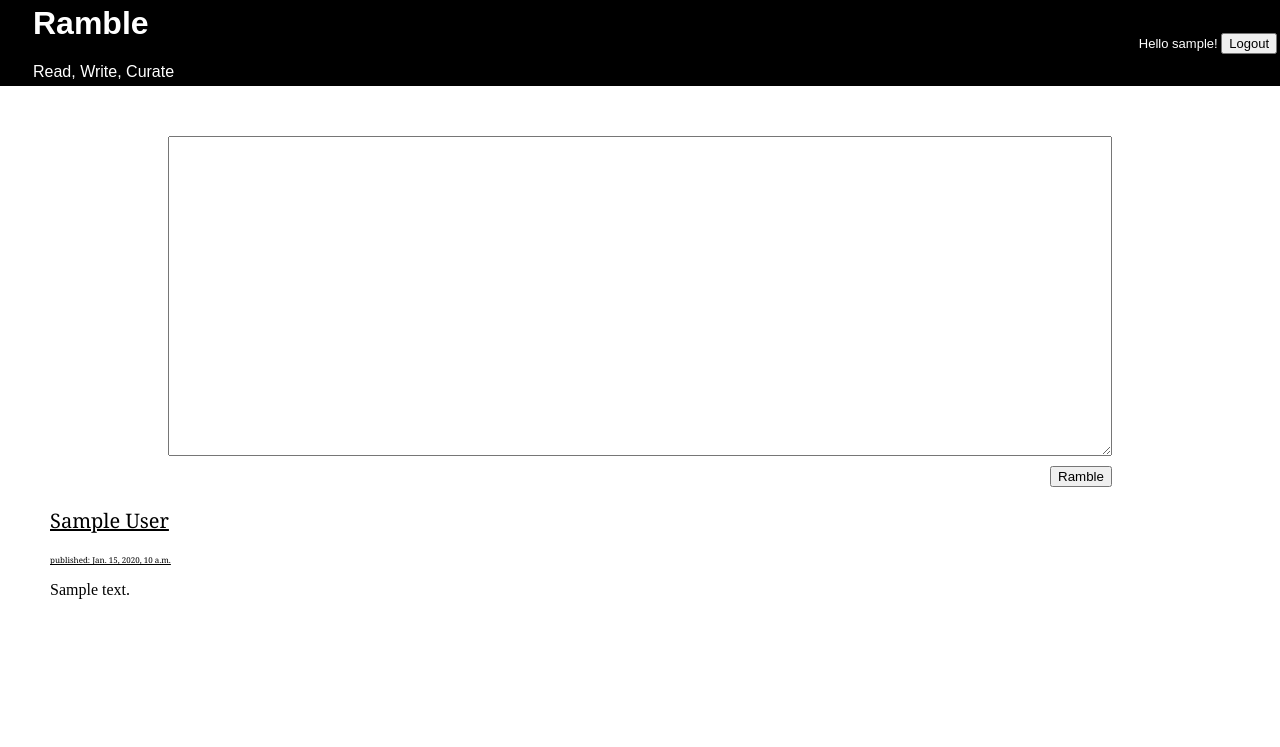
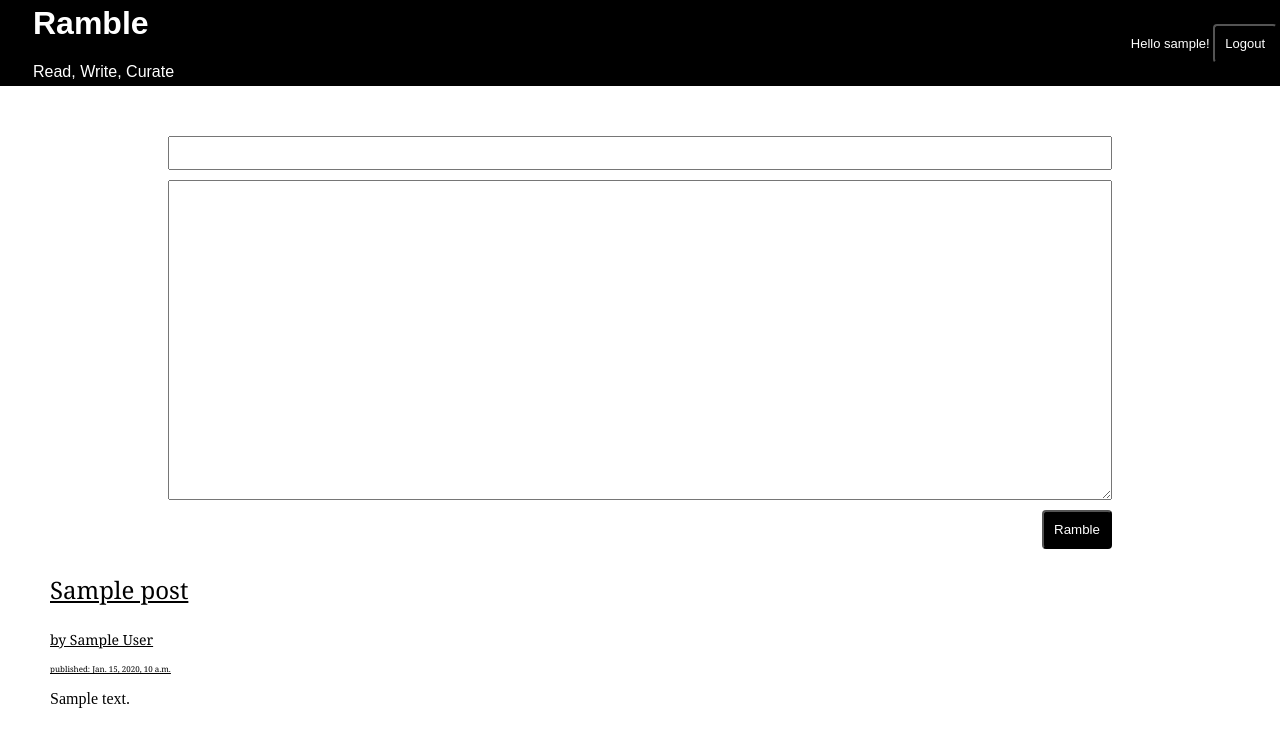
Before and after one commit to shwetharmaiya/responsiberamble, a Django app: page / in a window 1280 px wide. Shown: the top 747 px of the page. Run offline with Django 3.2, Linux system fonts and the light colour scheme; a user stored in the database is signed in; tables that the repository leaves empty hold one stand-in row (values such as "Sample post"); some libraries are stand-ins or nearby versions.

Commit message:
Added Post Title and Ajax submission

```diff
--- a/ramble/rambleapp/models.py
+++ b/ramble/rambleapp/models.py
@@ -9,6 +9,7 @@ from datetime import datetime
 class Post(models.Model):
   user_id = models.ForeignKey(Auth_User, on_delete=models.CASCADE)
   post_timestamp = models.DateTimeField(default=datetime.now)
+  post_title = models.CharField(max_length=100)
   post_text = models.CharField(max_length=10000)
 
 
--- a/ramble/rambleapp/static/css/style.css
+++ b/ramble/rambleapp/static/css/style.css
@@ -10,6 +10,10 @@
 
 .header a { text-decoration: none; color:white; }
 
+.post-title {
+    font-size: 24px;
+    font-family: Georgia;
+}
 .post-text {
     font-size: 18px;
     font-family: Georgia;
@@ -17,7 +21,7 @@
 }
 
 .post-username {
-    font-size: 20px;
+    font-size: 14px;
     font-family: Georgia
 }
 
@@ -28,6 +32,13 @@
 
 a {text-decoration: underline; color:black; }
 
+button {
+background:black;
+color:white;
+border-radius:4px;
+padding:10px;
+}
+
 table {
 color:inherit;
 width:100%;
--- a/ramble/rambleapp/templates/rambleapp/base.html
+++ b/ramble/rambleapp/templates/rambleapp/base.html
@@ -3,6 +3,7 @@
 <head>
     <meta charset="UTF-8">
     <link rel="stylesheet" href="{% static 'css/style.css' %}">
+    <script src="https://code.jquery.com/jquery-3.1.0.min.js"></script>
     <title>Ramble - Write, Read, Curate</title>
 </head>
 <body style="margin:0">
@@ -17,7 +18,7 @@
                 {% if user.username %}
                     <div style="text-align:right; font-size:small">
                         <p>
-                            Hello {{ user.username }}!
+                            Hello <a href="../u/{{ user.id }}"> {{ user.username }}! </a>
                             <a href="{% url 'logout' %}"><button style="font-size:small">Logout</button></a>
                          </p>
                     </div>
--- a/ramble/rambleapp/templates/rambleapp/index.html
+++ b/ramble/rambleapp/templates/rambleapp/index.html
@@ -1,22 +1,61 @@
 {% extends './base.html' %}
-
 {% block content %}
 
-<form action="ramblepost" method="post">
+<script>
+    function submit_ramble()
+    {
+        data = {
+            new_ramble_title: encodeURIComponent(new_ramble_title.value),
+            new_ramble_post: encodeURIComponent(new_ramble_post.value)
+        }
+        if(1)
+        {
+            var ajax = new XMLHttpRequest()
+            ajax.open("POST", "ramblepost")
+            ajax.setRequestHeader("X-CSRFToken", "{{csrf_token}}");
+            ajax.onreadystatechange = function(response)
+            {
+                console.log(response, this.status, this.readyState)
+            }
+
+            var formData = new FormData()
+            for(var i in data)
+                formData.append(i, data[i]);
+
+            ajax.send(formData)
+        }
+        else
+        {
+            $.ajax({
+                 url: "ramblepost",
+                 data: data,
+                 type: "POST",
+                 beforeSend: function(xhr){xhr.setRequestHeader('X-CSRFToken', "{{csrf_token}}");},
+                 success: function(){console.log("SUCCESS")},
+              });
+        }
+    }
+</script>
+
+
     {% csrf_token %}
     <div style="text-align:right;padding:0 10%">
+        <input type="text" id="new_ramble_title" name="new_ramble_title" maxlength="100"
+        style="width:100%; margin-bottom:10px; font-size:24px"/>
         <textarea id="new_ramble_post" name="new_ramble_post"
               style="width:100%;height:40vh;margin-bottom:10px"
-        >
-        </textarea>
-        <input type="submit" value="Ramble">
+        ></textarea>
+        <button onclick="submit_ramble()"> Ramble </button>
     </div>
-</form>
+
 
 {% for post in posts %}
     <div>
+        <p class="post-title">
+            <a href="../post/{{ post.pk }}">{{ post.post_title }}</a>
+        </p>
         <p class="post-username">
-            <a href="../u/{{ post.user_id.id }}">{{ post.user_id.first_name }} {{ post.user_id.last_name }}</a>
+            <a href="../u/{{ post.user_id.id }}">by {{ post.user_id.first_name }} {{ post.user_id.last_name }}</a>
         </p>
         <p class="post-timestamp">
             <a href="../post/{{ post.pk }}"> published: {{ post.post_timestamp }} </a>
--- a/ramble/rambleapp/templates/rambleapp/post.html
+++ b/ramble/rambleapp/templates/rambleapp/post.html
@@ -2,8 +2,11 @@
 {% block content %}
     {% if post %}
         <div>
+            <p class="post-title">
+                <a href="../post/{{ post.pk }}">{{ post.post_title }}</a>
+            </p>
             <p class="post-username">
-                <a href="../u/{{ post.user_id.id }}">{{ post.user_id.first_name }} {{ post.user_id.last_name }}</a>
+                <a href="../u/{{ post.user_id.id }}">by {{ post.user_id.first_name }} {{ post.user_id.last_name }}</a>
             </p>
             <p class="post-timestamp">
                 <a href="../post/{{ post.pk }}"> published: {{ post.post_timestamp }} </a>
--- a/ramble/rambleapp/templates/rambleapp/user.html
+++ b/ramble/rambleapp/templates/rambleapp/user.html
@@ -9,8 +9,11 @@
 
 {% for post in posts %}
     <div>
+        <p class="post-title">
+            <a href="../post/{{ post.pk }}">{{ post.post_title }}</a>
+        </p>
         <p class="post-username">
-            <a href="../u/{{ post.user_id.id }}">{{ post.user_id.first_name }} {{ post.user_id.last_name }}</a>
+            <a href="../u/{{ post.user_id.id }}">by {{ post.user_id.first_name }} {{ post.user_id.last_name }}</a>
         </p>
         <p class="post-timestamp">
             <a href="../post/{{ post.pk }}"> published: {{ post.post_timestamp }} </a>
--- a/ramble/rambleapp/views.py
+++ b/ramble/rambleapp/views.py
@@ -25,11 +25,14 @@ def index(request):
 
 @login_required
 def post_ramble(request):
+  print(request.POST)
   post_text = request.POST['new_ramble_post']
+  post_title = request.POST['new_ramble_title']
   user = Auth_User.objects.get(pk=request.user.id)
-  new_post = Post(user_id=user, post_text=post_text)
+  new_post = Post(user_id=user, post_text=post_text, post_title=post_title)
   new_post.save()
-  return redirect('index')
+  return HttpResponse(status=204)
+  #return redirect('index')
 
 
 def user_profile(request, user_id):
```
